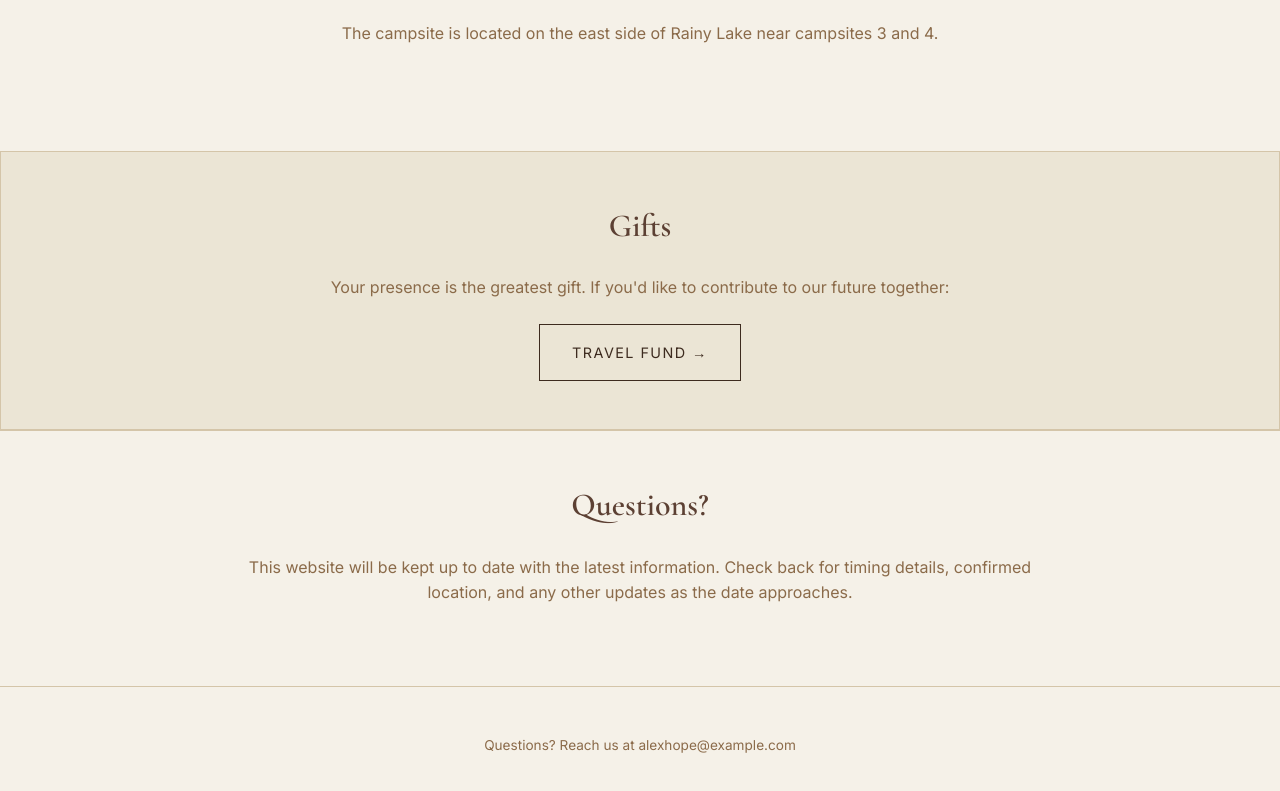
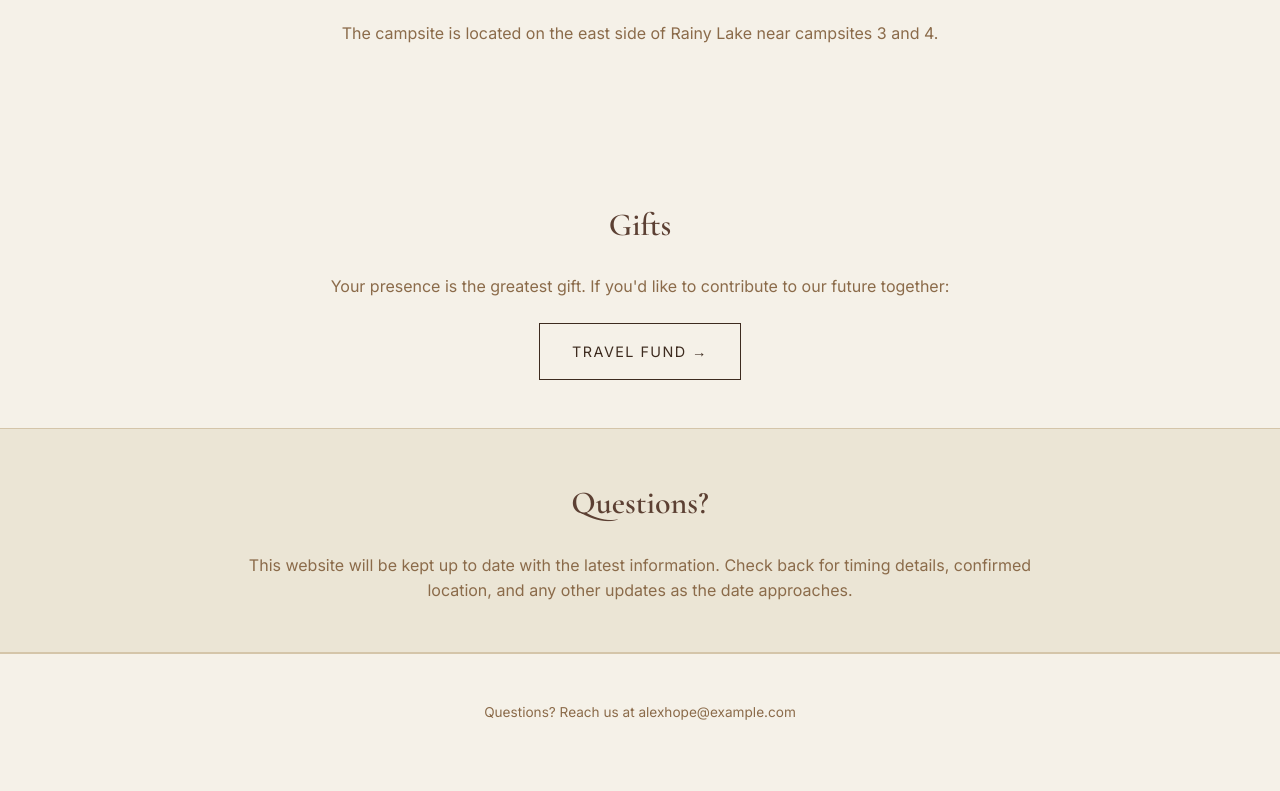
Before and after one commit to aplawson7707/alex-and-hope, a plain HTML site: page index.html in a window 1280 px wide. Shown: the part 2059-2850 px from the top of the page. Drawn offline with nearby package versions, Linux system fonts and the light colour scheme.

Commit message:
Fix alternating background colors

```diff
--- a/index.html
+++ b/index.html
@@ -168,8 +168,7 @@
 
         .gift-section {
             text-align: center;
-            background: var(--bg-elevated);
-            border: 1px solid var(--border);
+            background: var(--bg);
             padding: 3rem 2rem;
         }
 
@@ -198,8 +197,10 @@
 
         .rsvp-note {
             text-align: center;
+            background: var(--bg-elevated);
             border-top: 1px solid var(--border);
-            padding-top: 3rem;
+            border-bottom: 1px solid var(--border);
+            padding: 3rem 2rem;
         }
 
         .rsvp-note p {
```
